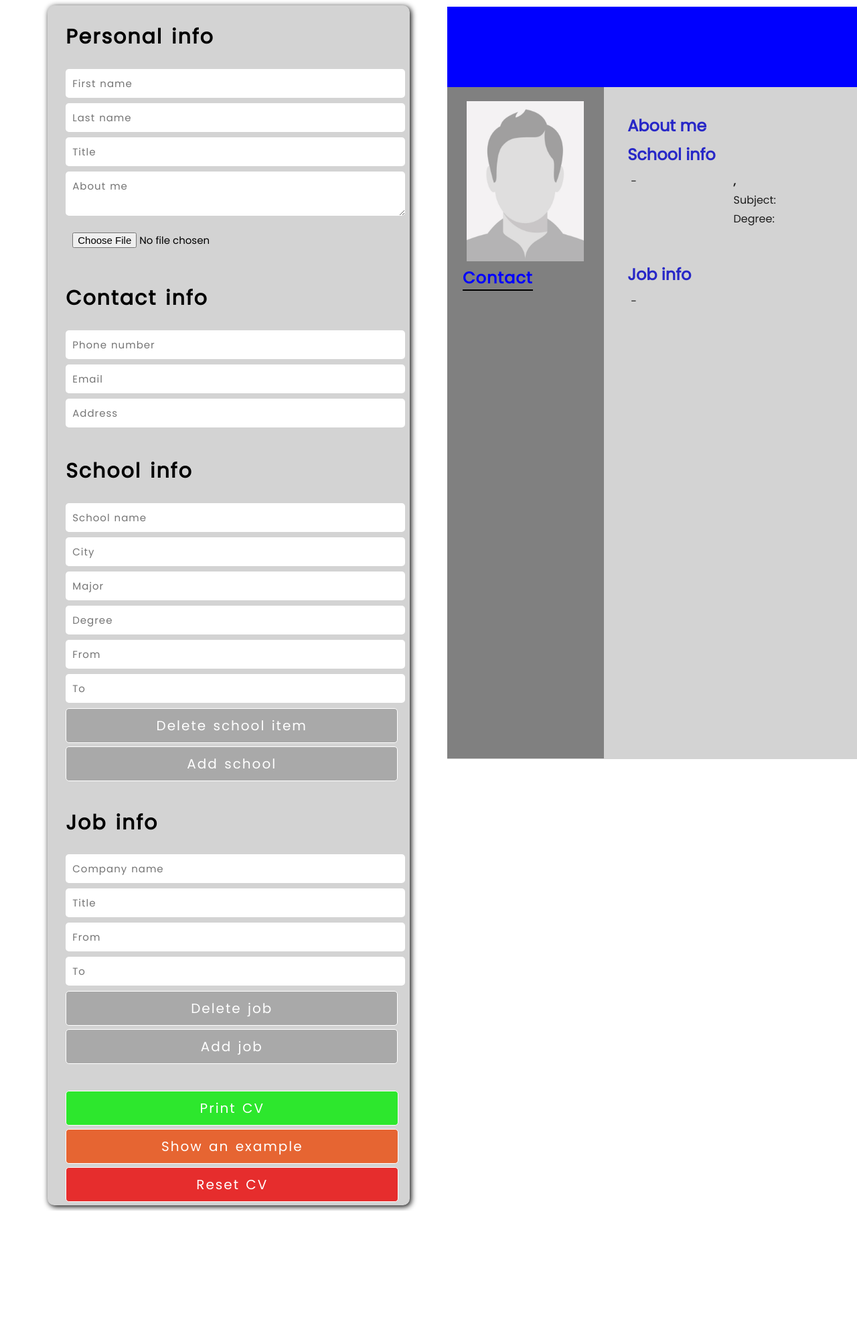
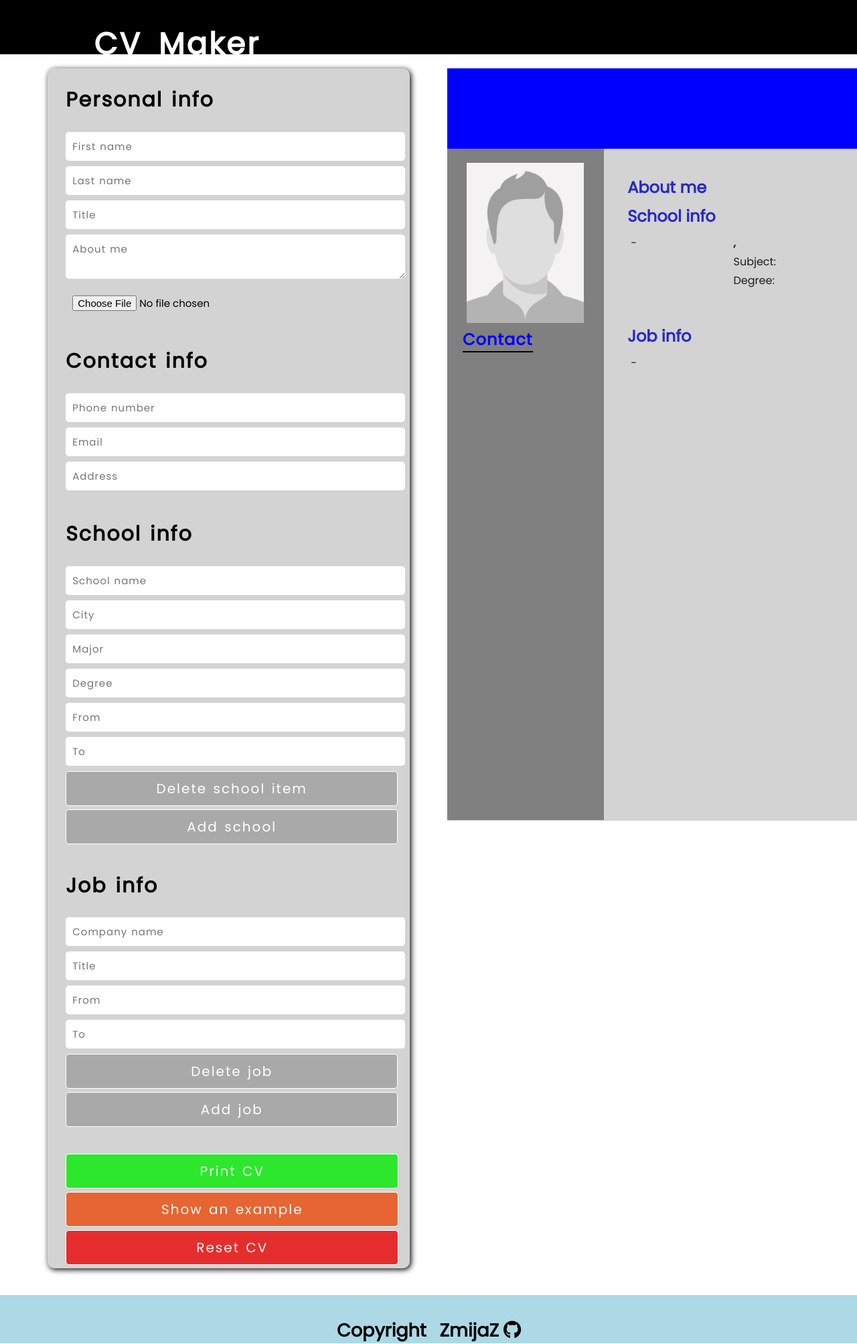
Before and after one commit to ZmijaZ/Odin, a React (Create React App) app in the folder projects/4-cv_maker/: page / in a window 1280 px wide. Shown: the top 2006 px of the page at 67% size. Before the commit the page ends 1807 px from the top, so only its background shows below. Built offline with nearby package versions, Linux system fonts and the light colour scheme.

Commit message:
finished styles, added header and footer, print button still need fixing

```diff
--- a/projects/4-cv_maker/package.json
+++ b/projects/4-cv_maker/package.json
@@ -3,9 +3,15 @@
   "version": "0.1.0",
   "private": true,
   "dependencies": {
+    "@fortawesome/fontawesome-svg-core": "^6.2.0",
+    "@fortawesome/free-brands-svg-icons": "^6.2.0",
+    "@fortawesome/free-regular-svg-icons": "^6.2.0",
+    "@fortawesome/free-solid-svg-icons": "^6.2.0",
+    "@fortawesome/react-fontawesome": "^0.2.0",
     "@testing-library/jest-dom": "^5.16.5",
     "@testing-library/react": "^13.4.0",
     "@testing-library/user-event": "^13.5.0",
+    "babel-plugin-macros": "^3.1.0",
     "react": "^18.2.0",
     "react-dom": "^18.2.0",
     "react-scripts": "5.0.1",
--- a/projects/4-cv_maker/src/App.js
+++ b/projects/4-cv_maker/src/App.js
@@ -1,9 +1,16 @@
+import React from "react";
+import { Footer } from "./components/Footer";
+import { Header } from "./components/Header";
 import { Main } from "./components/Main";
 
 function App() {
   return (
     <div className="App">
-      <Main className = 'Main' > </Main>
+
+        <Header></Header>
+        <Main className = 'Main' > </Main>
+        <Footer></Footer>
+
     </div>
   );
 }
--- /dev/null
+++ b/projects/4-cv_maker/src/components/Footer.js
@@ -0,0 +1,22 @@
+
+import '../styles/header.css'
+
+import { FontAwesomeIcon } from '@fortawesome/react-fontawesome'
+import { faCoffee } from '@fortawesome/free-solid-svg-icons'
+import { faGithub } from '@fortawesome/free-brands-svg-icons'
+
+const element = <FontAwesomeIcon icon={faCoffee} />
+const gitHub = <FontAwesomeIcon icon = {faGithub}></FontAwesomeIcon>
+
+function Footer(){
+
+    return (
+        <div className = 'footer'>
+
+            <h2>Copyright <span> ZmijaZ {gitHub} </span>  </h2>
+
+
+        </div>
+    )
+}
+export {Footer}
--- /dev/null
+++ b/projects/4-cv_maker/src/components/Header.js
@@ -0,0 +1,14 @@
+
+import '../styles/header.css'
+
+function Header(){
+
+    return (
+
+        <div className = 'header'>
+            <h1>CV Maker</h1>
+        </div>
+    )
+}
+
+export {Header}
--- a/projects/4-cv_maker/src/components/extra/CVPreview.js
+++ b/projects/4-cv_maker/src/components/extra/CVPreview.js
@@ -1,5 +1,4 @@
 import { Content } from "./Content";
-
 
 function CVPreview(props){
 
--- /dev/null
+++ b/projects/4-cv_maker/src/styles/header.css
@@ -0,0 +1,54 @@
+
+.header{
+    font-family: system-ui, -apple-system, BlinkMacSystemFont, 'Segoe UI', Roboto, Oxygen, Ubuntu, Cantarell, 'Open Sans', 'Helvetica Neue', sans-serif;
+
+    background-color: black;
+    color: white;
+
+    width: 99.3%;
+    height: 5vw;
+    padding: 15px;
+
+    position: relative;
+    top: -21px;
+    left: -8px;
+
+}
+
+.header h1{
+
+    font-size: 45px;
+    padding-left: 10%;
+    letter-spacing: 3px;
+    word-spacing: 10px;
+}
+
+.footer {
+
+    font-family: system-ui, -apple-system, BlinkMacSystemFont, 'Segoe UI', Roboto, Oxygen, Ubuntu, Cantarell, 'Open Sans', 'Helvetica Neue', sans-serif;
+
+    background-color: lightblue;
+    color: black;
+
+    width: 99.8%;
+    height: 4vw;
+    padding: 10px;
+
+    position: relative;
+    left: -8px;
+    bottom: -10px;
+
+    margin-top: 30px;
+
+}
+
+.footer h2{
+    text-align: center;
+    font-size: 27px;
+}
+
+.footer h2 span{
+
+    margin-left: 1%;
+
+}
```
Also changed, not shown: 1 other file (tests, documents, lock files or other folders).
